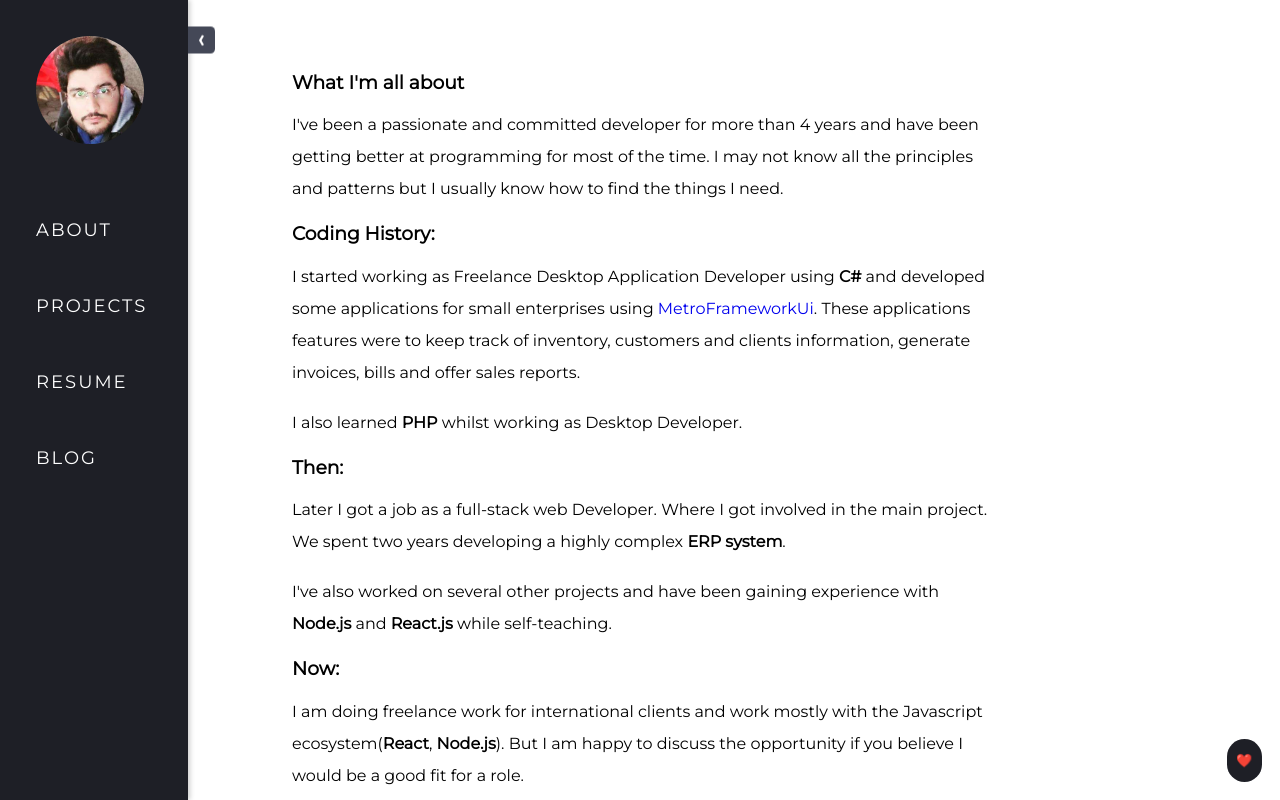
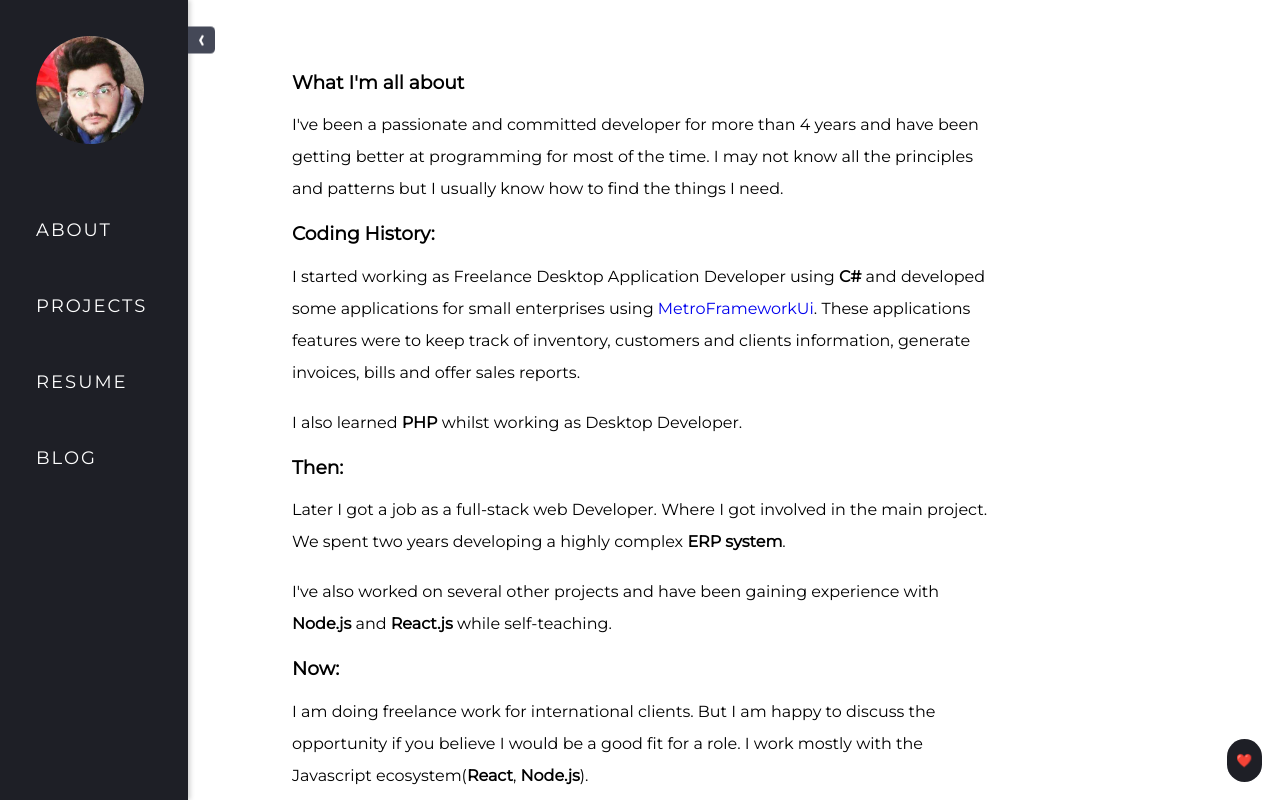
Before and after one commit to khawarjatoi/khawarjatoi, a Next.js app: page /about in a window 1280 px wide. Built offline with nearby package versions, Linux system fonts and the light colour scheme.

Commit message:
updated about page

```diff
--- a/pages/about.mdx
+++ b/pages/about.mdx
@@ -26,7 +26,8 @@ I've also worked on several other projects and have been gaining experience with
 
 ### Now:
 
-I am doing freelance work for international clients and work mostly with the Javascript ecosystem(**React**, **Node.js**). But I am happy to discuss the opportunity if you believe I would be a good fit for a role.
+I am doing freelance work for international clients. But I am happy to discuss the opportunity if you believe I would be a good fit for a role.
+I work mostly with the Javascript ecosystem(**React**, **Node.js**).
 
 I've also contributed a little bit in resolving issues of an open source software <a href="https://github.com/audreyt/ethercalc" target="_blank" aria-label="Ethercalc" rel="noopener noreferrer">EtherCalc</a>.
 
```
